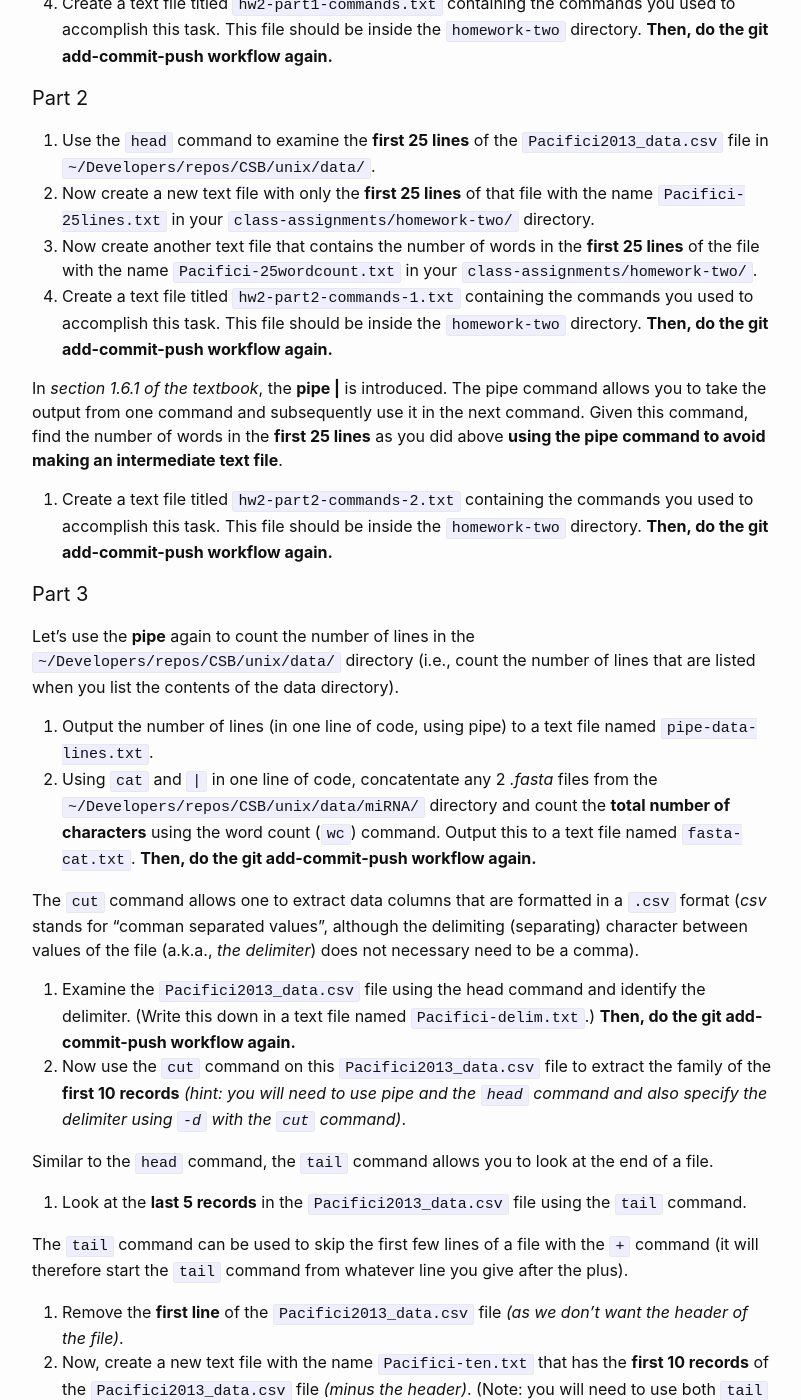
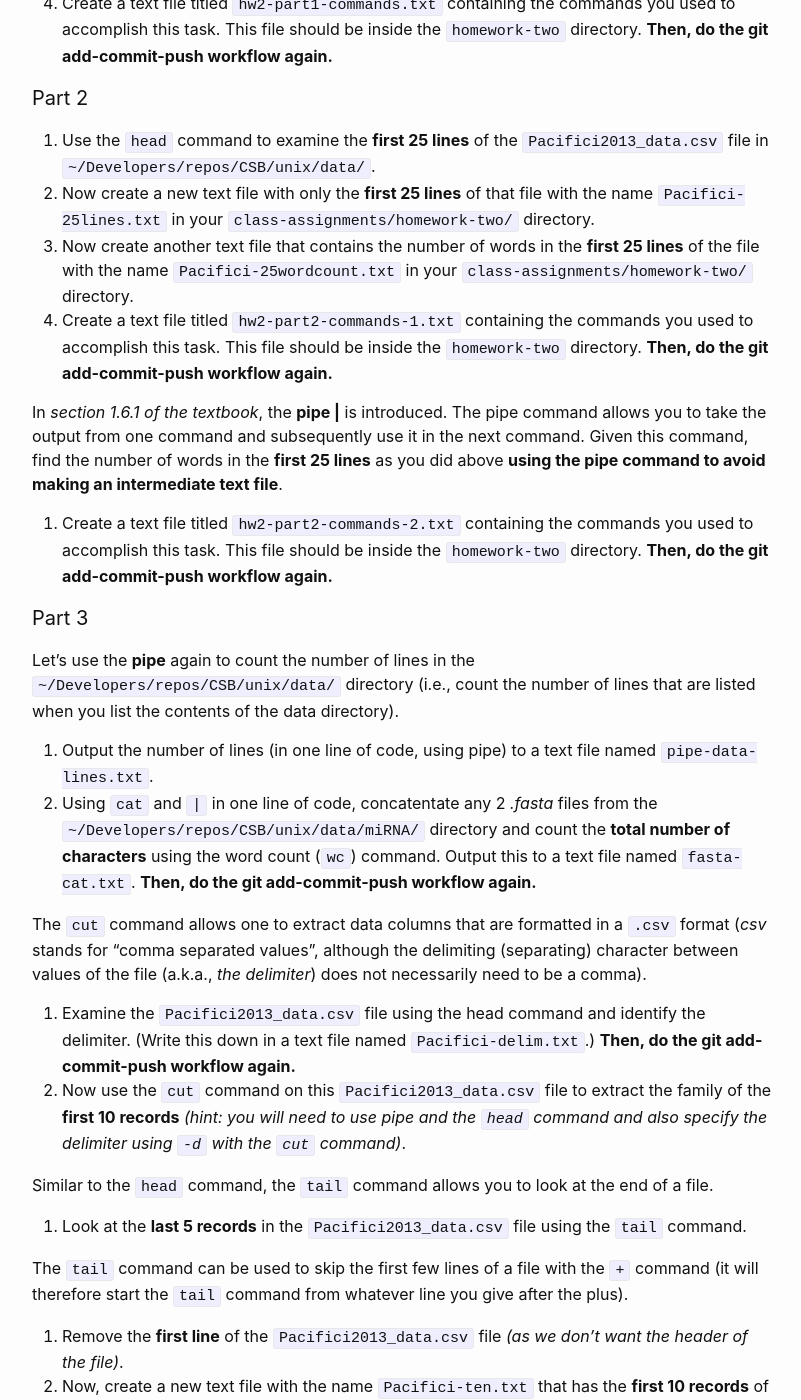
Before and after one commit to shawntschwartz/eeb-c177-w20, a Jekyll site: the page built from homework.md, in a window 1280 px wide and 1400 px high, scrolled down 1608 px. Shown: the whole window, without its empty margins (238-1039 px from the left). Built offline with Jekyll 4.4.1, drawn with Linux system fonts in a browser that asks for light colours; some of the changed text lies outside the part shown.

Commit message:
Update homework.md

```diff
--- a/homework.md
+++ b/homework.md
@@ -31,7 +31,7 @@ See [https://shawntylerschwartz.github.io/eeb-c177-w20/2020/01/13/lab-week-2/](h
  - For the optional, extra credit assignments (1.10.3 and 1.10.4), you can only get extra credit if you successfully complete all of the other parts of the assignment (parts 1-5). Do not attempt these assignments until you have finished the other parts (if time permits).
 
 #### Part 1:
-1. Download this text file using the `wget` command into your `sandbox` directory (within ~/Developers/repos/CSB/unix/sandbox/`. `wget -c http://dev.shawntylerschwartz.com/docs/paragraphs.txt`. **Then, do the git add-commit-push workflow.**
+1. Download this text file using the `wget` command into your `sandbox` directory (within ~/Developers/repos/CSB/unix/sandbox/` `wget -c http://dev.shawntylerschwartz.com/docs/paragraphs.txt`. **Then, do the git add-commit-push workflow.**
 2. Make a new folder in your `class-assignments` directory with the name `homework-two` and move this `paragraphs.txt` file into that location. **Then, do the git add-commit-push workflow again.**
 3. Traverse to your `class-assignments/homework-two/` directory and rename the file `easy-question.txt`. **Then, do the git add-commit-push workflow again.**
 4. Create a text file titled `hw2-part1-commands.txt` containing the commands you used to accomplish this task. This file should be inside the `homework-two` directory. **Then, do the git add-commit-push workflow again.**
@@ -39,7 +39,7 @@ See [https://shawntylerschwartz.github.io/eeb-c177-w20/2020/01/13/lab-week-2/](h
 #### Part 2
 1. Use the `head` command to examine the **first 25 lines** of the `Pacifici2013_data.csv` file in `~/Developers/repos/CSB/unix/data/`.
 2. Now create a new text file with only the **first 25 lines** of that file with the name `Pacifici-25lines.txt` in your `class-assignments/homework-two/` directory.
-3. Now create another text file that contains the number of words in the **first 25 lines** of the file with the name `Pacifici-25wordcount.txt` in your `class-assignments/homework-two/`.
+3. Now create another text file that contains the number of words in the **first 25 lines** of the file with the name `Pacifici-25wordcount.txt` in your `class-assignments/homework-two/` directory.
 4. Create a text file titled `hw2-part2-commands-1.txt` containing the commands you used to accomplish this task. This file should be inside the `homework-two` directory. **Then, do the git add-commit-push workflow again.**
 
 In *section 1.6.1 of the textbook*, the **pipe |** is introduced. The pipe command allows you to take the output from one command and subsequently use it in the next command. Given this command, find the number of words in the **first 25 lines** as you did above **using the pipe command to avoid making an intermediate text file**.
@@ -51,7 +51,7 @@ Let's use the **pipe** again to count the number of lines in the `~/Developers/r
 1. Output the number of lines (in one line of code, using pipe) to a text file named `pipe-data-lines.txt`.
 2. Using `cat` and `|` in one line of code, concatentate any 2 *.fasta* files from the `~/Developers/repos/CSB/unix/data/miRNA/` directory and count the **total number of characters** using the word count (`wc`) command. Output this to a text file named `fasta-cat.txt`. **Then, do the git add-commit-push workflow again.**
 
-The `cut` command allows one to extract data columns that are formatted in a `.csv` format (*csv* stands for "comman separated values", although the delimiting (separating) character between values of the file (a.k.a., *the delimiter*) does not necessary need to be a comma).
+The `cut` command allows one to extract data columns that are formatted in a `.csv` format (*csv* stands for "comma separated values", although the delimiting (separating) character between values of the file (a.k.a., *the delimiter*) does not necessarily need to be a comma).
 3. Examine the `Pacifici2013_data.csv` file using the head command and identify the delimiter. (Write this down in a text file named `Pacifici-delim.txt`.) **Then, do the git add-commit-push workflow again.**
 4. Now use the `cut` command on this `Pacifici2013_data.csv` file to extract the family of the **first 10 records** *(hint: you will need to use pipe and the `head` command and also specify the delimiter using `-d` with the `cut` command)*.
 
```
Also changed, not shown: other parts of homework.md (+1 -1 lines).
